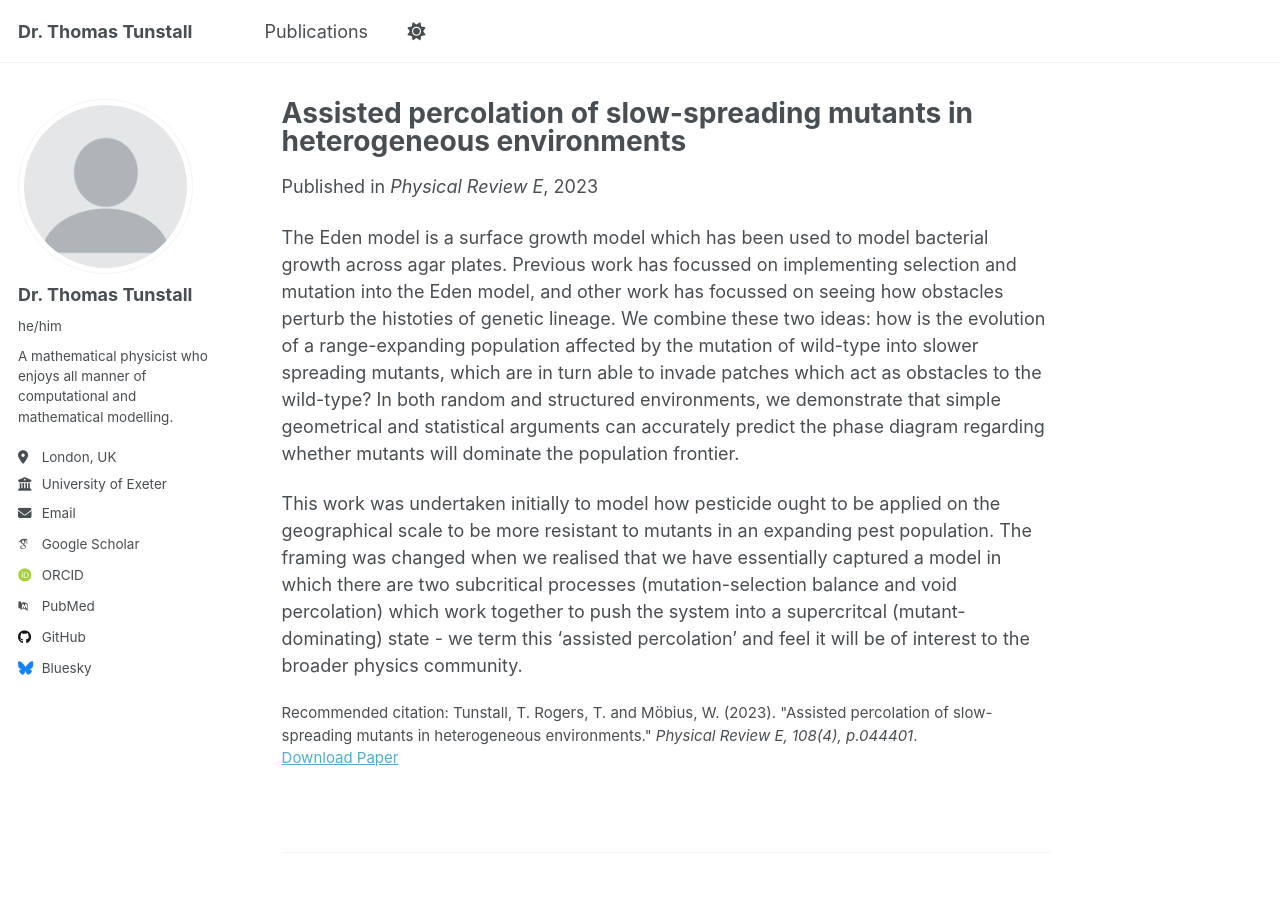
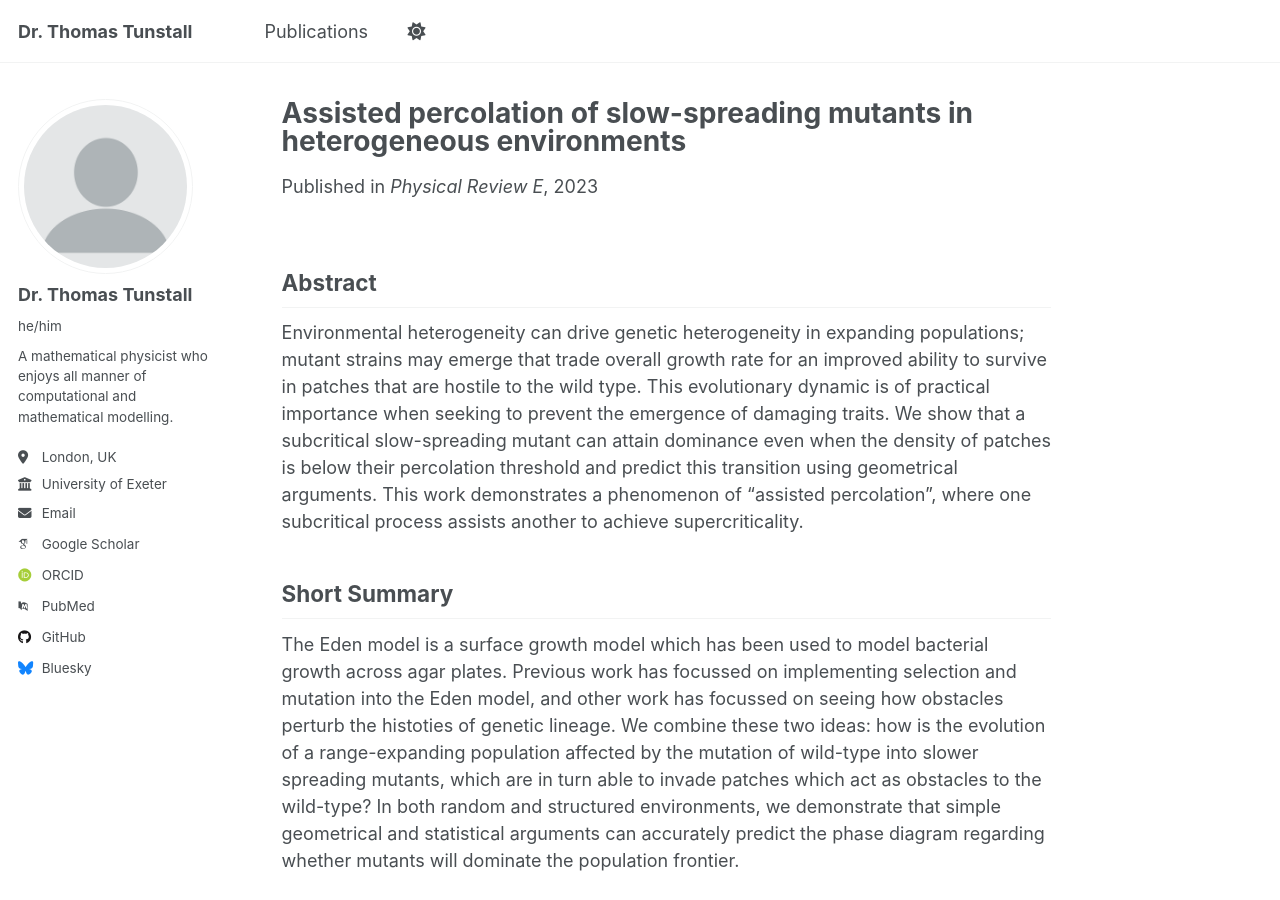
Before and after one commit to ThomasTunstall/ThomasTunstall, a Jekyll site: the page built from _publications/2023-10-04-AssistedPercolation.md, in a window 1280 px wide and 900 px high. Built offline with Jekyll 4.4.1, drawn with Linux system fonts in a browser that asks for light colours; some web fonts are replaced.

Commit message:
Update 2023-10-04-AssistedPercolation.md

```diff
--- a/_publications/2023-10-04-AssistedPercolation.md
+++ b/_publications/2023-10-04-AssistedPercolation.md
@@ -3,12 +3,15 @@ title: "Assisted percolation of slow-spreading mutants in heterogeneous environm
 collection: publications
 category: manuscripts
 permalink: /publication/AssistedPercolation
-excerpt: 'Environmental heterogeneity can drive genetic heterogeneity in expanding populations; mutant strains may emerge that trade overall growth rate for an improved ability to survive in patches that are hostile to the wild type. This evolutionary dynamic is of practical importance when seeking to prevent the emergence of damaging traits. We show that a subcritical slow-spreading mutant can attain dominance even when the density of patches is below their percolation threshold and predict this transition using geometrical arguments. This work demonstrates a phenomenon of “assisted percolation”, where one subcritical process assists another to achieve supercriticality.'
 date: 2023-10-04
 venue: 'Physical Review E'
 paperurl: 'https://doi.org/10.1103/PhysRevE.108.044401'
-citation: 'Tunstall, T. Rogers, T. and Möbius, W. (2023). &quot;Assisted percolation of slow-spreading mutants in heterogeneous environments.&quot; <i>Physical Review E, 108(4), p.044401</i>.'
 ---
+
+## Abstract
+Environmental heterogeneity can drive genetic heterogeneity in expanding populations; mutant strains may emerge that trade overall growth rate for an improved ability to survive in patches that are hostile to the wild type. This evolutionary dynamic is of practical importance when seeking to prevent the emergence of damaging traits. We show that a subcritical slow-spreading mutant can attain dominance even when the density of patches is below their percolation threshold and predict this transition using geometrical arguments. This work demonstrates a phenomenon of “assisted percolation”, where one subcritical process assists another to achieve supercriticality.
+
+## Short Summary
 The Eden model is a surface growth model which has been used to model bacterial growth across agar plates. Previous work has focussed on implementing selection and mutation into the Eden model, and other work has focussed on seeing how obstacles perturb the histoties of genetic lineage. We combine these two ideas: how is the evolution of a range-expanding population affected by the mutation of wild-type into slower spreading mutants, which are in turn able to invade patches which act as obstacles to the wild-type? In both random and structured environments, we demonstrate that simple geometrical and statistical arguments can accurately predict the phase diagram regarding whether mutants will dominate the population frontier.
 
 This work was undertaken initially to model how pesticide ought to be applied on the geographical scale to be more resistant to mutants in an expanding pest population. The framing was changed when we realised that we have essentially captured a model in which there are two subcritical processes (mutation-selection balance and void percolation) which work together to push the system into a supercritcal (mutant-dominating) state - we term this 'assisted percolation' and feel it will be of interest to the broader physics community.
```
